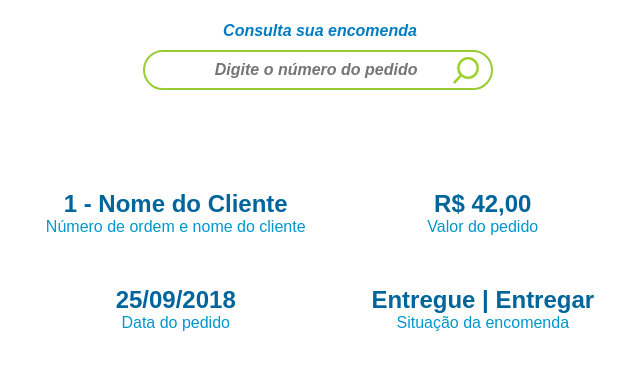
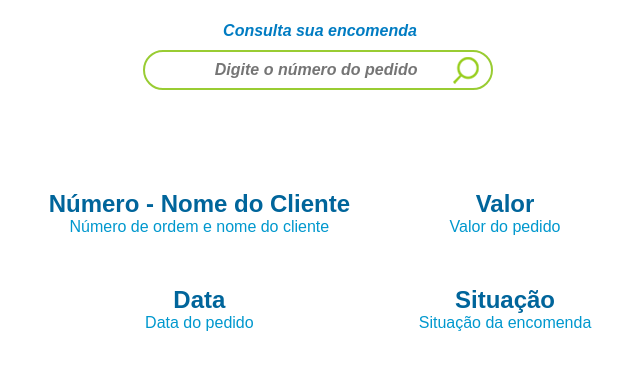
Before and after one commit to leonardodsf/consulta-encomenda-nitro-teste, a website built with webpack: page public/index.html in a window 1280 px wide. Shown: the part 303-672 px from the top of the page, without its empty margins (320-960 px from the left). Built offline with nearby package versions, Linux system fonts and the light colour scheme.

Commit message:
index.html

```diff
--- a/public/index.html
+++ b/public/index.html
@@ -36,23 +36,23 @@
       <div class="main">
         <div class="div-name-price">
           <div class="div-name-date">
-            <h2 id="nameClient">1 - Nome do Cliente</h2>
+            <h2 id="nameClient">Número - Nome do Cliente</h2>
             <span>Número de ordem e nome do cliente</span>
           </div>
           <div class="div-date-order">
-            <h2 id="dateOrder">25/09/2018</h2>
+            <h2 id="dateOrder">Data</h2>
             <span>Data do pedido</span>
           </div>
         </div>
         <div class="div-date-situation">
           <div class="div-price-order">
             <div class="price-order">
-              <h2 id="priceOrder">R$ 42,00</h2>
+              <h2 id="priceOrder">Valor</h2>
               <span>Valor do pedido</span>
             </div>
           </div>
           <div class="div-situation-order">
-            <h2 id="situationOrder">Entregue | Entregar</h2>
+            <h2 id="situationOrder">Situação</h2>
             <span>Situação da encomenda</span>
           </div>
         </div>
```
